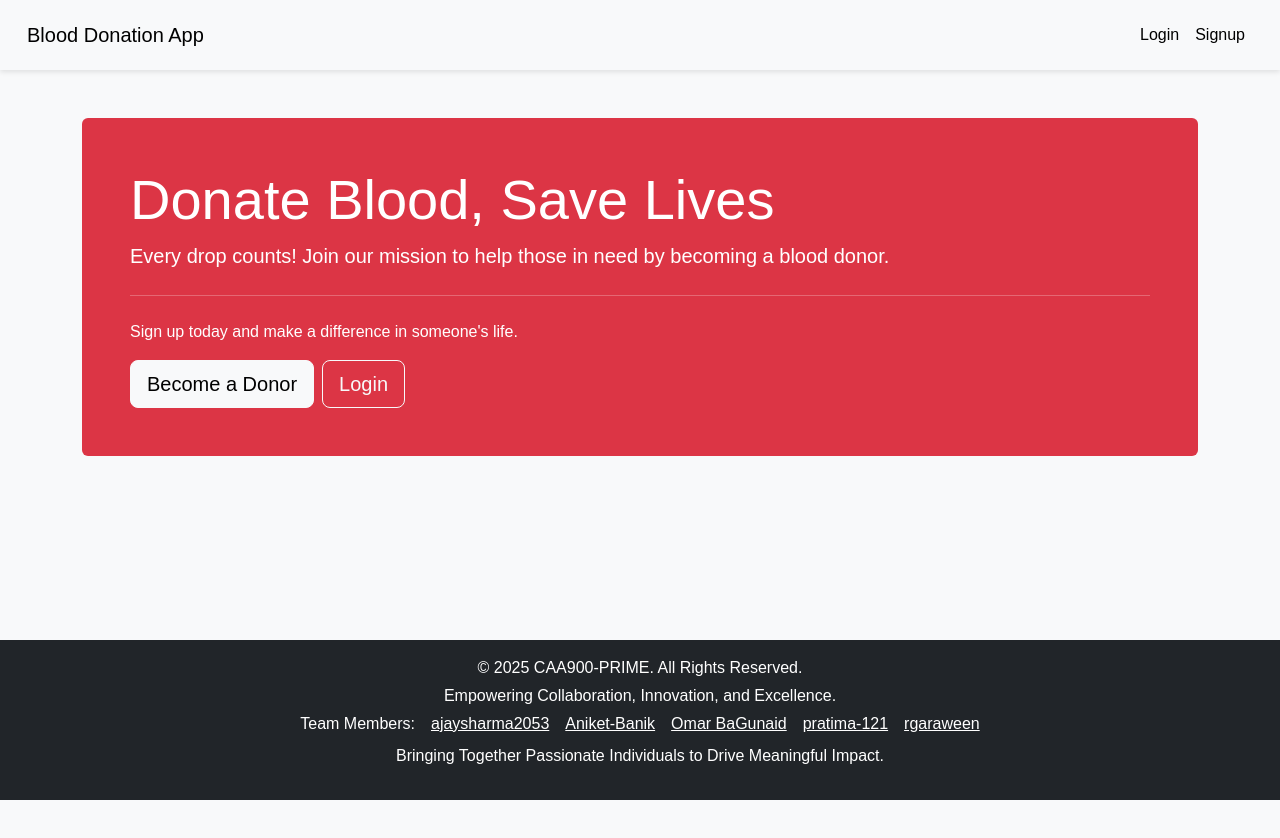
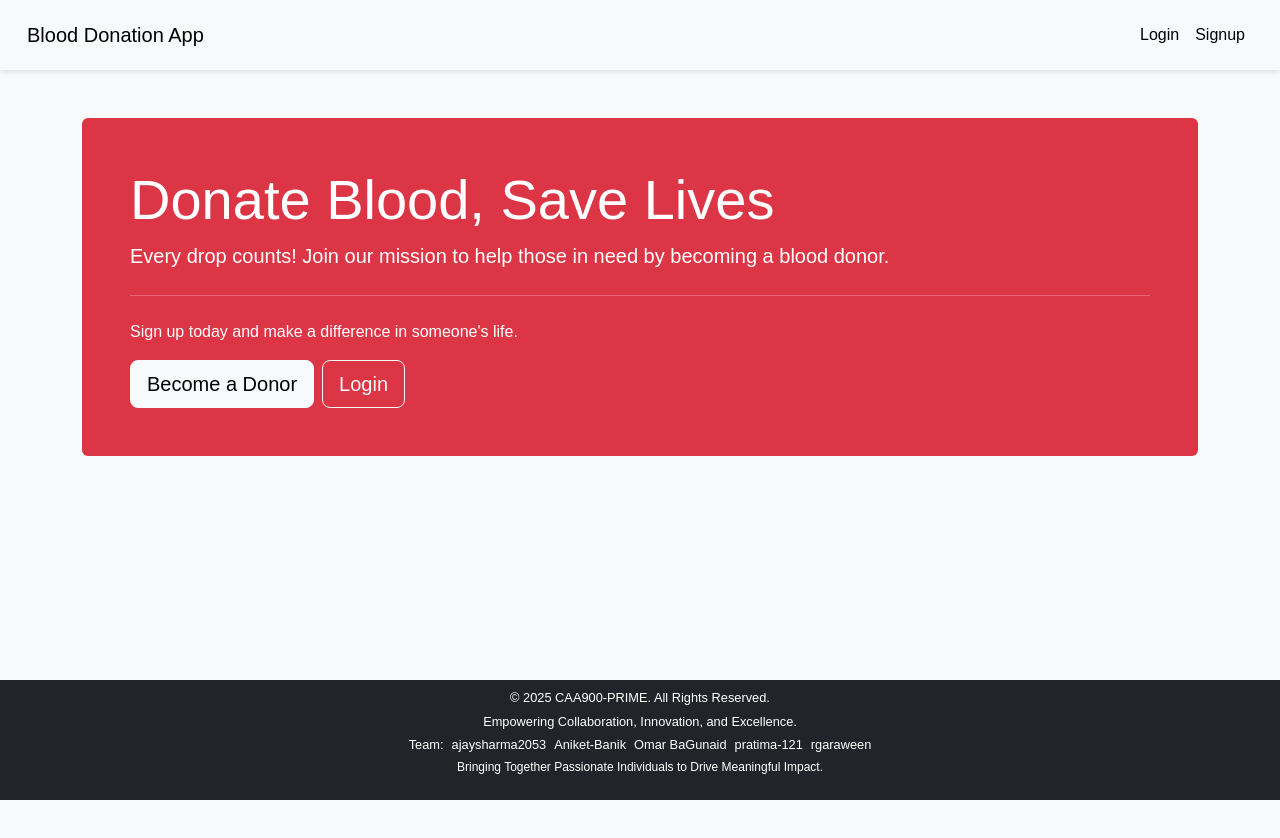
Before and after one commit to CAA900-PRIME/blooddonation-frontend, a React (Vite) app: page / in a window 1280 px wide. Shown: the top 838 px of the page. Built offline with nearby package versions, Linux system fonts and the light colour scheme.

Commit message:
making footer little smaller

```diff
--- a/src/components/Footer.jsx
+++ b/src/components/Footer.jsx
@@ -2,19 +2,19 @@ import React from "react";
 
 const Footer = () => {
     return (
-        <footer className="bg-dark text-white text-center p-3 mt-auto fixed-bottom w-100">
+        <footer className="bg-dark text-white text-center py-2 mt-auto fixed-bottom w-100" style={{ fontSize: "0.8rem", fontFamily: "'Poppins', sans-serif" }}>
             <div className="container">
                 <p className="mb-1">&copy; 2025 CAA900-PRIME. All Rights Reserved.</p>
                 <p className="mb-1">Empowering Collaboration, Innovation, and Excellence.</p>
-                <div className="d-flex justify-content-center gap-3">
-                    <span>Team Members:</span>
-                    <a href="#" className="text-white">ajaysharma2053</a>
-                    <a href="#" className="text-white">Aniket-Banik</a>
-                    <a href="#" className="text-white">Omar BaGunaid</a>
-                    <a href="#" className="text-white">pratima-121</a>
-                    <a href="#" className="text-white">rgaraween</a>
+                <div className="d-flex justify-content-center gap-2">
+                    <span>Team:</span>
+                    <a href="#" className="text-white text-decoration-none">ajaysharma2053</a>
+                    <a href="#" className="text-white text-decoration-none">Aniket-Banik</a>
+                    <a href="#" className="text-white text-decoration-none">Omar BaGunaid</a>
+                    <a href="#" className="text-white text-decoration-none">pratima-121</a>
+                    <a href="#" className="text-white text-decoration-none">rgaraween</a>
                 </div>
-                <p className="mt-2">Bringing Together Passionate Individuals to Drive Meaningful Impact.</p>
+                <p className="mt-1" style={{ fontSize: "0.75rem" }}>Bringing Together Passionate Individuals to Drive Meaningful Impact.</p>
             </div>
         </footer>
     );
```
